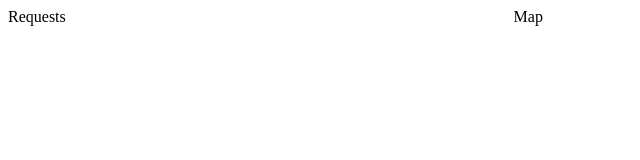
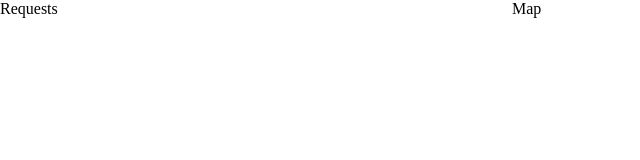
Before and after one commit to AngelHackBerlin/frontend, a React app: page / in a window 1280 px wide. Shown: the top 160 px of the page, without its empty margins (0-640 px from the left). Built offline with nearby package versions, Linux system fonts and the light colour scheme.

Commit message:
Add normalize.css and make containers 100% height

```diff
--- a/package.json
+++ b/package.json
@@ -31,6 +31,7 @@
     "extract-text-webpack-plugin": "^2.1.0",
     "html-webpack-plugin": "^2.22.0",
     "morgan": "^1.8.1",
+    "normalize.css": "^7.0.0",
     "postcss": "^6.0.1",
     "postcss-browser-reporter": "^0.5.0",
     "postcss-cssnext": "^2.10.0",
--- a/src/common/App/App.css
+++ b/src/common/App/App.css
@@ -1,5 +1,14 @@
+@import "normalize.css/normalize.css";
+
+html,
+body,
+#root {
+  height: 100%;
+}
+
 :local(.app) {
   display: flex;
+  height: 100%;
 }
 
 :local(.requests) {
```
